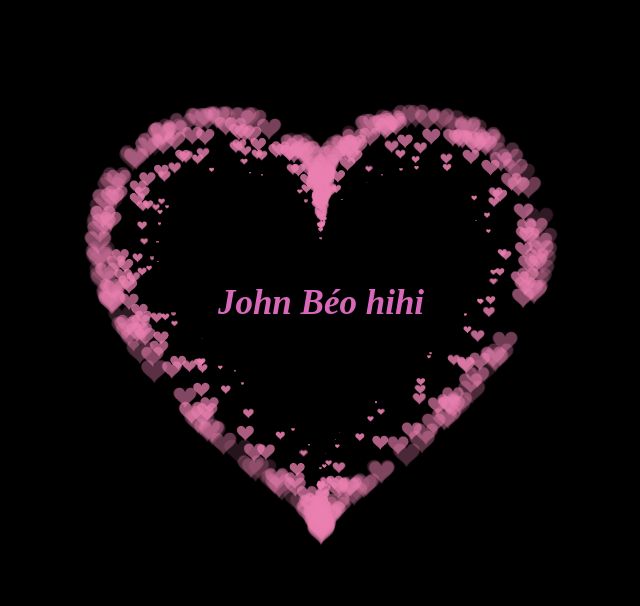
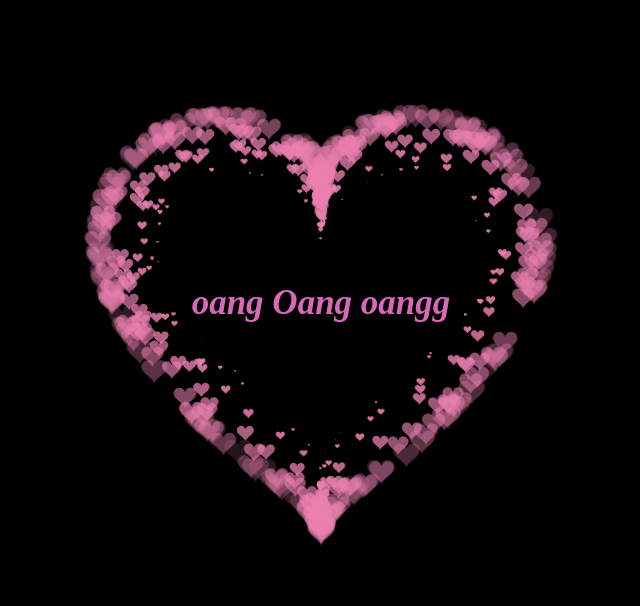
Before and after one commit to LeeDiay/ForCrush, a plain HTML site: page index.html in a window 1280 px wide. Shown: the part 79-685 px from the top of the page, without its empty margins (319-959 px from the left). Drawn offline with Linux system fonts and the light colour scheme.

Commit message:
index.html

```diff
--- a/index.html
+++ b/index.html
@@ -543,7 +543,7 @@ align-items: center;
 justify-content: center;
 margin-bottom: 60px;
 opacity: 0.9;
-text-align: center;" href="">John Béo hihi</h1>
+text-align: center;" href="">oang Oang oangg</h1>
 </div>
 
  </BODY>
```
